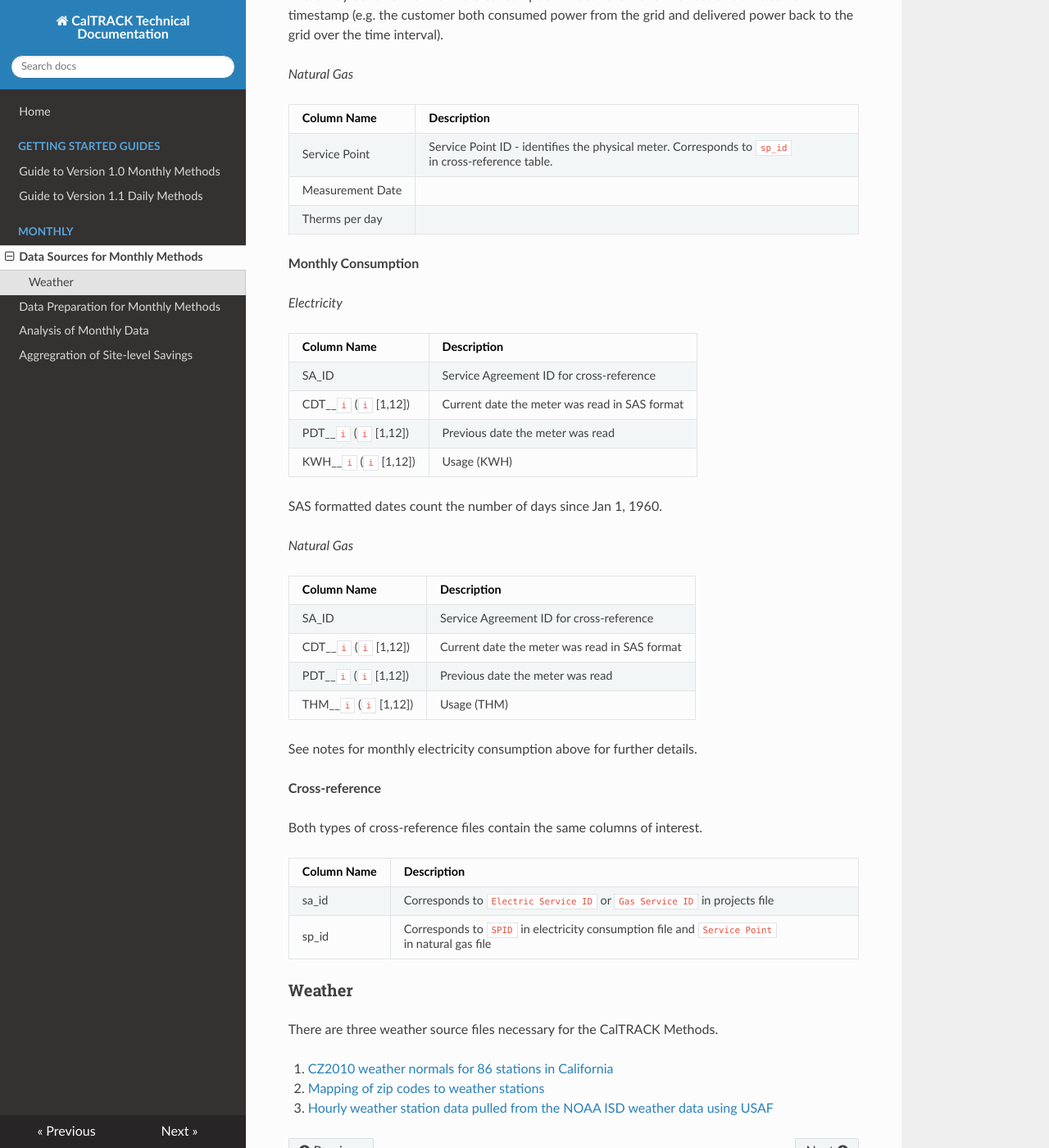
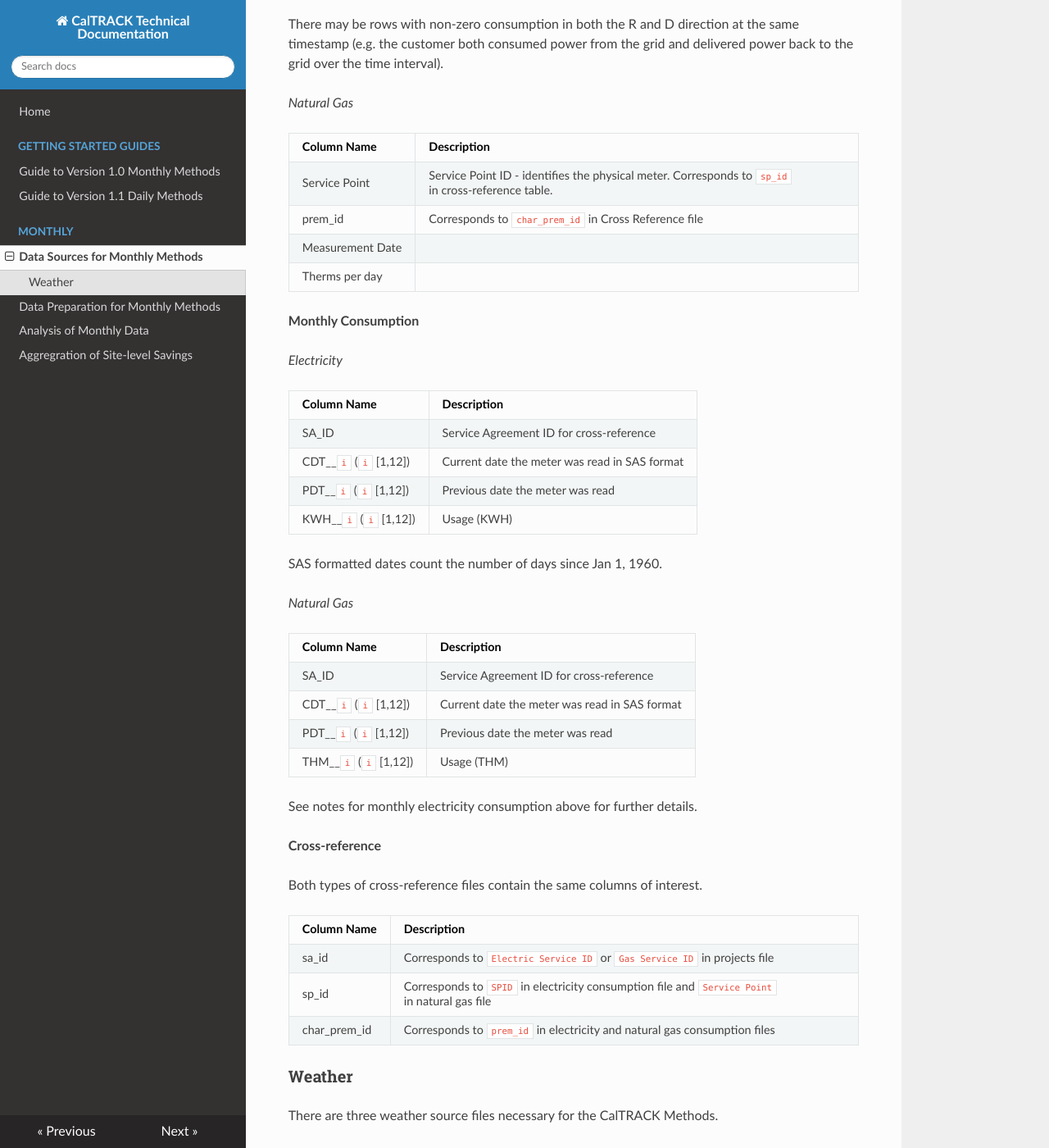
Before and after one commit to openeemeter/caltrack, an MkDocs documentation site: the page built from docs/monthly/data-sources.md, in a window 1280 px wide and 1400 px high, scrolled down 1270 px. Shown: the whole window at 82% size. Built offline with MkDocs 1.6.1, drawn with Linux system fonts in a browser that asks for light colours; nearby versions of some CDN libraries; old or Windows-style settings are respelled for this version of MkDocs; some of the changed text lies outside the part shown.

Commit message:
Add prem_id and char_prem_id columns

```diff
--- a/docs/monthly/data-sources.md
+++ b/docs/monthly/data-sources.md
@@ -29,6 +29,7 @@ _Electricity_
 | --- | --- |
 | SPID | Service Point ID - identifies the physical meter |
 | SA |  Service Agreement ID - generated when a customer signs a service agreement. Can be many SAs for a single SPID. Corresponds to `Electric Service ID` in project files. |
+| prem_id | Corresponds to `char_prem_id` in Cross Reference file |
 | UOM | Unit of Measure (KWH or THERM) |
 | DIR | Direction of electricity flow (D=delivered, R=received) |
 | DATE | Day for this row of consumption data |
@@ -44,6 +45,7 @@ _Natural Gas_
 | Column Name | Description |
 | --- | --- |
 | Service Point | Service Point ID - identifies the physical meter. Corresponds to `sp_id` in cross-reference table. |
+| prem_id | Corresponds to `char_prem_id` in Cross Reference file |
 | Measurement Date | |
 | Therms per day | |
 
@@ -80,6 +82,7 @@ Both types of cross-reference files contain the same columns of interest.
 | --- | --- |
 | sa_id | Corresponds to `Electric Service ID` or `Gas Service ID` in projects file |
 | sp_id | Corresponds to `SPID` in electricity consumption file and `Service Point` in natural gas file |
+| char_prem_id | Corresponds to `prem_id` in electricity and natural gas consumption files |
 
 
 ### Weather
```
